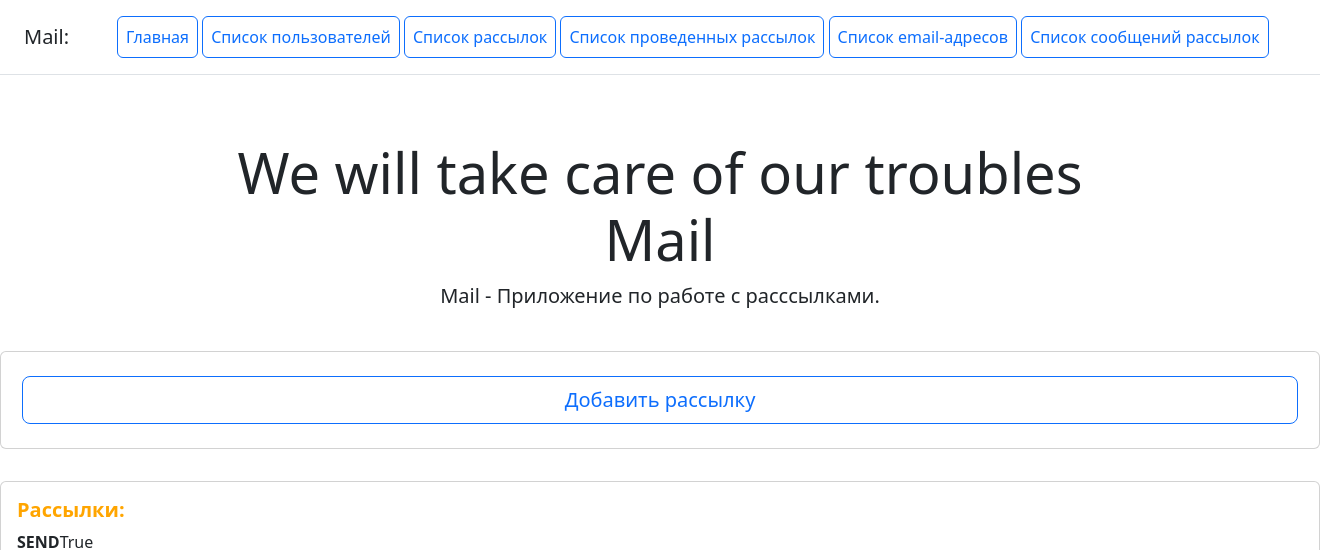
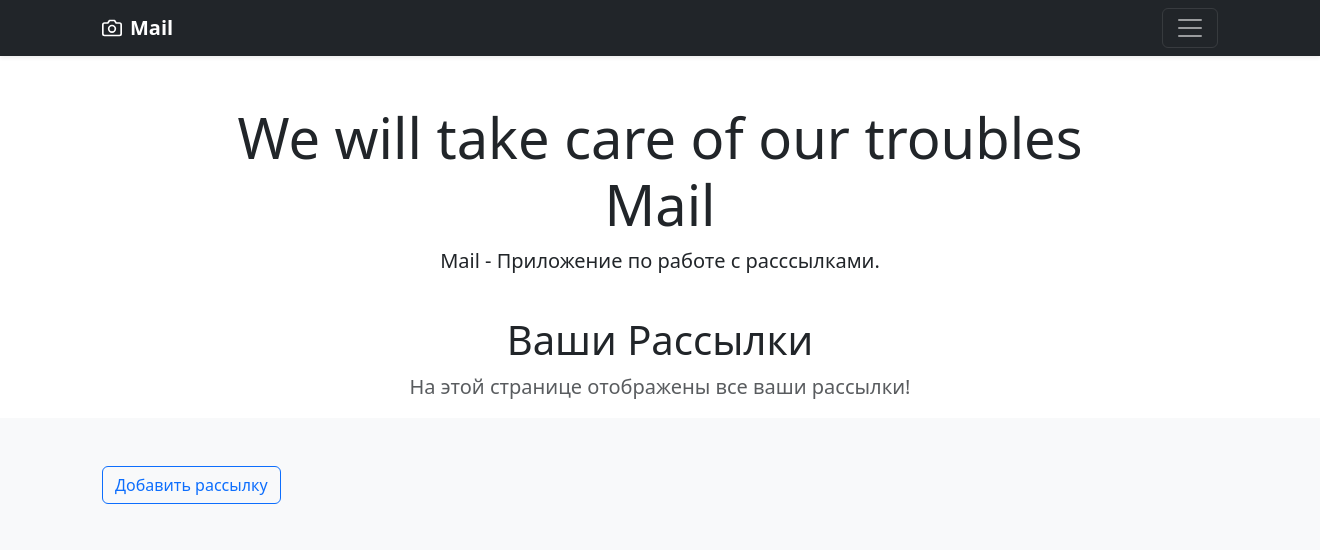
Before and after one commit to AzatSolon/Course_work_6, a Django app: page /mailing_list_send/ in a window 1320 px wide. Shown: the top 550 px of the page. Run offline with Django 5.2, Linux system fonts and the light colour scheme; tables that the repository leaves empty hold one stand-in row (values such as "Sample post"); some libraries are stand-ins or nearby versions.

Commit message:
rework course_6

```diff
--- a/blog/templates/blog/blog_list.html
+++ b/blog/templates/blog/blog_list.html
@@ -19,7 +19,6 @@
                     <div class="card-body">
                         <p class="card-text">{{ object.name }}</p>
 
-                        <p class="card-text"> {{ object.description|slice:100 }} </p>
                         <div class="d-flex justify-content-between align-items-center">
                             <div class="col text-center">
                                 <div class="btn-group">
--- a/config/settings.py
+++ b/config/settings.py
@@ -163,3 +163,5 @@ if CACHE_ENABLED:
             'LOCATION': os.getenv('LOCATION')
         }
     }
+
+LOGIN_URL = "users:login"
--- a/config/urls.py
+++ b/config/urls.py
@@ -22,7 +22,7 @@ from django.conf import settings
 
 urlpatterns = [
     path('admin/', admin.site.urls),
-    path('', include('mail.urls', namespace='mail')),
+    path('', include('mail.urls', namespace='mailing_list')),
     path('blog/', include('blog.urls', namespace='blog')),
     path('users/', include('users.urls', namespace='users')),
 ] + static(settings.MEDIA_URL, document_root=settings.MEDIA_ROOT)
--- a/mail/forms.py
+++ b/mail/forms.py
@@ -24,6 +24,7 @@ class ClientForm(StyleMixin, ModelForm):
     class Meta:
         model = Client
         fields = ['name', 'email', 'comments']
+        exclude = ('owner',)
 
 
 class MessageForm(StyleMixin, ModelForm):
@@ -39,9 +40,10 @@ class MailingForm(StyleMixin, ModelForm):
     """
     Форма для редактирования рассылки
     """
+
     class Meta:
         model = Mailing
-        fields = ['start_mailing', 'end_mailing', 'periodicity', 'status', 'message', 'clients']
+        exclude = ('next_send_time', 'owner',)
 
     def __init__(self, *args, **kwargs):
         user = kwargs.pop('user')
@@ -56,4 +58,4 @@ class MailingManagerForm(StyleMixin, ModelForm):
     """
     class Meta:
         model = Mailing
-        fields = ['status',]
+        fields = ('owner',)
--- a/mail/templates/base.html
+++ b/mail/templates/base.html
@@ -39,39 +39,16 @@
     {% endblock %}
 
 
-    <footer class="pt-4 my-md-5 pt-md-5 border-top">
-        <div class="row text-center">
-            <div class="col-3 col-md">
-                SkyStore
-                <small class="d-block mb-3 text-muted">&copy; 2023 - {% now 'Y' %}</small>
-            </div>
-            <div class="col-3 col-md">
-                <h5>Категории</h5>
-                <ul class="list-unstyled text-small">
-                    <li><a class="text-muted" href="#">Рассылки</a></li>
-                    <li><a class="text-muted" href="#">Телеграм боты</a></li>
-                    <li><a class="text-muted" href="#">Полезные утилиты</a></li>
-                    <li><a class="text-muted" href="#">Веб-приложения</a></li>
-                    <li><a class="text-muted" href="#">Микросервисы</a></li>
-                </ul>
-            </div>
-            <div class="col-3 col-md">
-                <h5>Дополнительно</h5>
-                <ul class="list-unstyled text-small">
-                    <li><a class="text-muted" href="#">Мы пишем</a></li>
-                </ul>
-            </div>
-            <div class="col-3 col-md">
-                <h5>О нас</h5>
-                <ul class="list-unstyled text-small">
-                    <li><a class="text-muted" href="{% url 'mail:contacts' %}">Контакты</a></li>
-                </ul>
-            </div>
-        </div>
-    </footer>
-</div>
 
+<footer class="text-body-secondary py-5">
+    <div class="container">
+        <p class="float-end mb-1">
+            <a href="#">Back to top</a>
+        </p>
+    </div>
+</footer>
 <script src="{% static 'js/bootstrap.bundle.min.js' %}"></script>
+
 
 </body>
 </html>
--- a/mail/templates/mail/includes/menu.html
+++ b/mail/templates/mail/includes/menu.html
@@ -1,22 +1,37 @@
-<div class="d-flex flex-column flex-md-row align-items-center p-3 px-md-4 mb-3 bg-white border-bottom box-shadow">
-    <h5 class="my-0 mr-md-auto font-weight-normal">Mail:
-        {% if title %}
-        - {{title}}
-        {% endif %}
-    </h5>
-    <nav class="ms-5">
-        <a class="p-2 btn btn-outline-primary" href="/">Главная</a>
-
-
-        <a class="p-2 btn btn-outline-primary" href="{%url 'users:user_list' %}">Список пользователей</a>
-
-        <a class="p-2 btn btn-outline-primary" href="{%url 'mail:mailing_list'%}">Список рассылок</a>
-
-        <a class="p-2 btn btn-outline-primary" href="{%url 'mail:mailing_list_send'%}">Список проведенных рассылок</a>
-
-        <a class="p-2 btn btn-outline-primary" href="{%url 'mail:client_list'%}">Список email-адресов</a>
-
-        <a class="p-2 btn btn-outline-primary" href="{%url 'mail:message_list'%}">Список сообщений рассылок</a>
-
-    </nav>
-</div>
+<div class="collapse text-bg-dark" id="navbarHeader">
+    <div class="container">
+      <div class="row">
+        <div class="col-sm-8 col-md-7 py-4">
+          <h4>Mail</h4>
+          <p class="text-body-secondary">Рады приветствовать в Mail!</p>
+        </div>
+        <div class="col-sm-4 offset-md-1 py-4">
+          <h4>Навигация</h4>
+          <ul class="list-unstyled">
+            <li><a href="/" class="text-white">Главная</a></li>
+            {% if user.is_authenticated %}
+            <li><a href="{% url 'users:profile' %}" class="text-white">Редактировать Профиль</a></li>
+            <li><a href="{% url 'users:logout' %}" class="text-white">Выход</a></li>
+            {% else %}
+            <li><a href="{% url 'users:register' %}" class="text-white">Регистрация</a></li>
+            <li><a href="{% url 'users:login' %}" class="text-white">Вход</a></li>
+            {% endif %}
+            <li><a href="{% url 'mail:mailing_list' %}" class="text-white">Рассылки</a></li>
+            <li><a href="{% url 'mail:contacts' %}" class="text-white">Контакты</a></li>
+            <li><a href="{% url 'blog:blog_list' %}" class="text-white text-decoration-none">Блог</a></li>
+          </ul>
+        </div>
+      </div>
+    </div>
+  </div>
+  <div class="navbar navbar-dark bg-dark shadow-sm">
+    <div class="container">
+      <a href="#" class="navbar-brand d-flex align-items-center">
+        <svg xmlns="http://www.w3.org/2000/svg" width="20" height="20" fill="none" stroke="currentColor" stroke-linecap="round" stroke-linejoin="round" stroke-width="2" aria-hidden="true" class="me-2" viewBox="0 0 24 24"><path d="M23 19a2 2 0 0 1-2 2H3a2 2 0 0 1-2-2V8a2 2 0 0 1 2-2h4l2-3h6l2 3h4a2 2 0 0 1 2 2z"/><circle cx="12" cy="13" r="4"/></svg>
+        <strong>Mail</strong>
+      </a>
+      <button class="navbar-toggler" type="button" data-bs-toggle="collapse" data-bs-target="#navbarHeader" aria-controls="navbarHeader" aria-expanded="false" aria-label="Toggle navigation">
+        <span class="navbar-toggler-icon"></span>
+      </button>
+    </div>
+  </div>
--- a/mail/templates/mail/mailing_list.html
+++ b/mail/templates/mail/mailing_list.html
@@ -1,94 +1,56 @@
-{% extends 'base.html'%}
-{% load static %}
-{% block content %}
+{% extends 'base.html' %}
 
 
-<div class="row text-right">
-    <div class="col-12 mb-3">
-        <div class="card mb-3 box-shadow">
-            <br>
-            <div class="btn-group">
-                &nbsp; &nbsp; &nbsp; <a class="p-2 btn btn-outline-primary btn-lg btn-block"
-                                        href="{%url 'mail:mailing_create' %}">Добавить рассылку</a> &nbsp; &nbsp;
-                &nbsp;
+{% block content %}
+<section class="jumbotron text-center">
+    <div class="container">
+        {% if user.is_staff %}
+        <h1 class="jumbotron-heading">Рассылки</h1>
+        <p class="lead text-muted">На этой странице отображены все рассылки!</p>
+        {% else %}
+        <h1 class="jumbotron-heading">Ваши Рассылки</h1>
+        <p class="lead text-muted">На этой странице отображены все ваши рассылки!</p>
+        {% endif %}
+    </div>
+</section>
+<div class="album py-5 bg-light">
+    <div class="container">
+        {% if not user.is_staff %}
+        <div class="col-12 mb-5">
+            <a class="btn btn-outline-primary" href="{% url 'mail:message_create' %}">Добавить рассылку</a>
+        </div>
+        {% endif %}
+        <div class="row">
+            {% for object in object_list %}
+            <div class="col-md-4">
+                <div class="card mb-4 box-shadow">
+                    <img class="card-img-top"
+                         src="/media/{{object.message.image}}/"
+                         alt="Card image cap"
+                         style="width: 100%; height: 200px; object-fit: cover;">
+                    <div class="card-body">
+                        <p class="card-text">{{ object.message }}</p>
+                        <div class="d-flex justify-content-between align-items-center">
+                            <div class="btn-group">
+                                <a href="{% url 'mail:mail' object.pk %}"
+                                   class="btn btn-sm btn-outline-success">Подробнее</a>
+                                <a href="{% url 'mail:mailing_update' object.pk %}"
+                                   class="btn btn-sm btn-outline-info">Редактировать</a>
+                                <a href="{% url 'mail:mailing_delete' object.pk %}"
+                                   class="btn btn-sm btn-outline-danger">Удалить</a>
+                            </div>
+                        </div>
+                        <br>
+                        <div class="btn-group">
+                            <a href="{% url 'mailing:attempts' object.pk %}"
+                               class="btn btn-sm btn-outline-primary">Попытки рассылки</a>
+                        </div>
+                    </div>
+                </div>
             </div>
-            <br>
+            {% endfor %}
         </div>
     </div>
-
-
-    <div class="col-12">
-
-        <div class="card mb-3 box-shadow">
-
-
-            <div class="card-body">
-                <h5 class="card-title">
-                    <div style="color: orange"><b> Рассылки: </b></div>
-                </h5>
-                <p class="card-text">
-                    <b>SEND</b>{{only_send}}
-
-                <table class="table table-stripped">
-                    <tr>
-                        <th>Название</th>
-                        <th>Текст рассылки</th>
-                        <th>Дата создания</th>
-                        <th>Статус</th>
-                        <th>Время рассылки</th>
-                        <th>Владелец рассылки</th>
-                        <th>Информация</th>
-                        <th>Изменить</th>
-                        <th>Удалить</th>
-                        <th>Отправить</th>
-
-                    </tr>
-
-
-                    {% for object in object_list %}
-                    {% if only_send and object.status or only_send == False %}
-
-
-                    <tr>
-
-                        <td>{{object.title}}</td>
-                        <td>{{object.message.body}}</td>
-                        <td>{{object.created_at}}</td>
-                        <td>{{object.status}}</td>
-                        <td>{{object.datetime_send}}</td>
-                        <td>{{object.user}}</td>
-
-                        <td>
-                            <a class="btn btn-primary" href="{%url 'mailapp:mailing_detail' object.pk%}" role="button">Информация</a>
-                        </td>
-                        <td>
-                            <a class="btn btn-primary" href="{%url 'mailapp:mailing_update' object.pk%}"
-                               role="button">Изменить</a>
-                        </td>
-                        <td>
-                            <a class="btn btn-primary" href="{%url 'mailapp:mailing_delete' object.pk%}"
-                               role="button">Удалить</a>
-                        </td>
-                        <td>
-                            <a class="btn btn-danger" href="{%url 'mailapp:mailing_send' object.pk%}"
-                               role="button">Отправить</a>
-                        </td>
-
-                    </tr>
-
-                    {% endif %}
-                    {% endfor %}
-
-                </table>
-
-
-            </div>
-        </div>
-
-    </div>
-
 </div>
 
-
-
 {% endblock %}
--- a/mail/urls.py
+++ b/mail/urls.py
@@ -15,8 +15,8 @@ urlpatterns = (
     path('contacts/', ContactsTemplateView.as_view(), name='contacts'),
     path('mail/<int:pk>/', MailingDetailView.as_view(), name='mail'),
     path('mail/create/', MailingCreateView.as_view(), name='mailing_create'),
-    path('mail/<int:pk>/update/', MailingUpdateView.as_view(), name='mail_update'),
-    path('mail/<int:pk>/delete/', MailingDeleteView.as_view(), name='mail_delete'),
+    path('mail/<int:pk>/update/', MailingUpdateView.as_view(), name='mailing_update'),
+    path('mail/<int:pk>/delete/', MailingDeleteView.as_view(), name='mailing_delete'),
     path('mailing_list_send/', MailingListViewSend.as_view(), name='mailing_list_send'),
     path('client/', ClientListView.as_view(), name='client_list'),
     path('client/<int:pk>/', ClientDetailView.as_view(), name='client'),
```
Also changed, not shown: mail/models.py (+57 -35 lines), users/models.py (+37 -0 lines).
